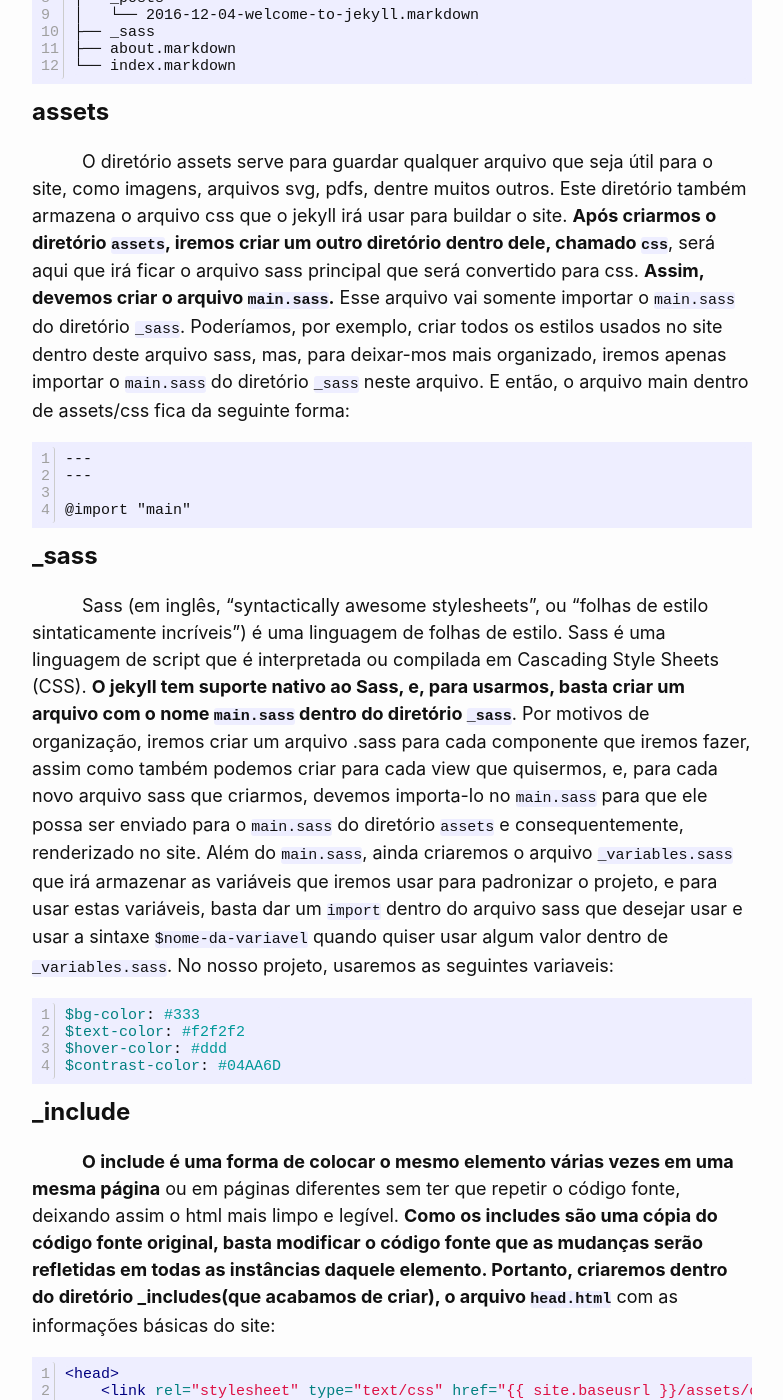
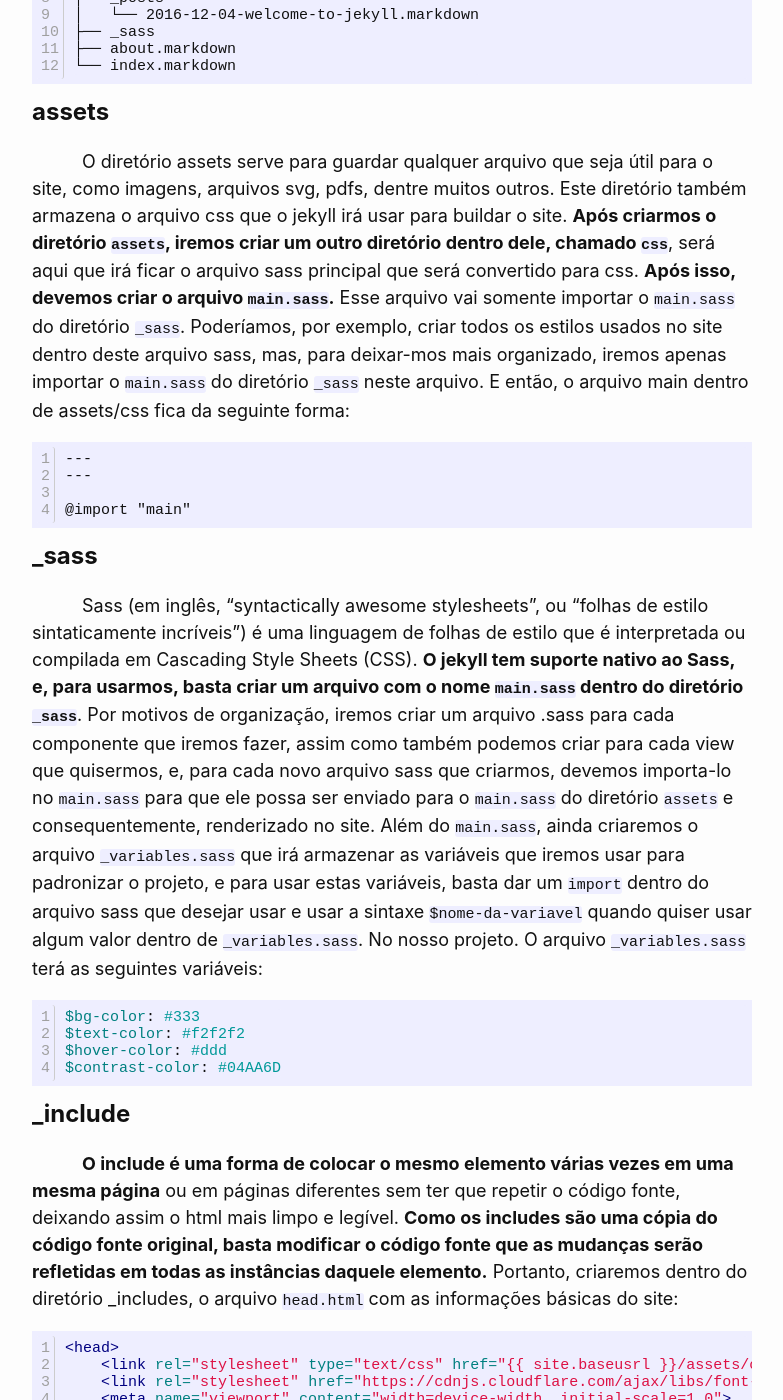
Before and after one commit to MuseuComputacao/museucomputacao.github.io, a Jekyll site: the page built from docs/_posts/2021-09-02-change-jekyll-theme.md, in a window 1280 px wide and 1400 px high, scrolled down 1872 px. Shown: the whole window, without its empty margins (178-961 px from the left). Built offline with Jekyll 4.4.1, drawn with Linux system fonts in a browser that asks for light colours; nearby versions of some CDN libraries; some of the changed text lies outside the part shown.

Commit message:
refactor(post/change-jekyll-theme): updated article

```diff
--- a/docs/_posts/2021-09-02-change-jekyll-theme.md
+++ b/docs/_posts/2021-09-02-change-jekyll-theme.md
@@ -65,7 +65,7 @@ Um novo projeto no Jekyll tem esta estrutura:
 
 O diretório assets serve para guardar qualquer arquivo que seja útil para o site, como imagens, arquivos svg, pdfs, dentre muitos outros. Este diretório também armazena o arquivo css que o jekyll irá usar para buildar o site.
 **Após criarmos o diretório `assets`, iremos criar um outro diretório dentro dele, chamado `css`**, será aqui que irá ficar o arquivo sass principal que será convertido para css.
-**Assim, devemos criar o arquivo `main.sass`.** Esse arquivo vai somente importar o `main.sass` do diretório `_sass`. Poderíamos, por exemplo, criar todos os estilos usados no site dentro deste arquivo sass, mas, para deixar-mos mais organizado, iremos apenas importar o `main.sass` do diretório `_sass` neste arquivo. E então, o arquivo main dentro de assets/css fica da seguinte forma:
+**Após isso, devemos criar o arquivo `main.sass`.** Esse arquivo vai somente importar o `main.sass` do diretório `_sass`. Poderíamos, por exemplo, criar todos os estilos usados no site dentro deste arquivo sass, mas, para deixar-mos mais organizado, iremos apenas importar o `main.sass` do diretório `_sass` neste arquivo. E então, o arquivo main dentro de assets/css fica da seguinte forma:
 
 {% highlight liquid linenos%}
 {% raw %}
@@ -78,7 +78,7 @@ O diretório assets serve para guardar qualquer arquivo que seja útil para o si
 
 ## _sass
 
-Sass (em inglês, "syntactically awesome stylesheets", ou "folhas de estilo sintaticamente incríveis") é uma linguagem de folhas de estilo. Sass é uma linguagem de script que é interpretada ou compilada em Cascading Style Sheets (CSS). **O jekyll tem suporte nativo ao Sass, e, para usarmos, basta criar um arquivo com o nome `main.sass` dentro do diretório `_sass`**. Por motivos de organização, iremos criar um arquivo .sass para cada componente que iremos fazer, assim como também podemos criar para cada view que quisermos, e, para cada novo arquivo sass que criarmos, devemos importa-lo no `main.sass` para que ele possa ser enviado para o `main.sass` do diretório `assets` e consequentemente, renderizado no site. Além do `main.sass`, ainda criaremos o arquivo `_variables.sass` que irá armazenar as variáveis que iremos usar para padronizar o projeto, e para usar estas variáveis, basta dar um `import` dentro do arquivo sass que desejar usar e usar a sintaxe `$nome-da-variavel` quando quiser usar algum valor dentro de `_variables.sass`. No nosso projeto, usaremos as seguintes variaveis:
+Sass (em inglês, "syntactically awesome stylesheets", ou "folhas de estilo sintaticamente incríveis") é uma linguagem de folhas de estilo que é interpretada ou compilada em Cascading Style Sheets (CSS). **O jekyll tem suporte nativo ao Sass, e, para usarmos, basta criar um arquivo com o nome `main.sass` dentro do diretório `_sass`**. Por motivos de organização, iremos criar um arquivo .sass para cada componente que iremos fazer, assim como também podemos criar para cada view que quisermos, e, para cada novo arquivo sass que criarmos, devemos importa-lo no `main.sass` para que ele possa ser enviado para o `main.sass` do diretório `assets` e consequentemente, renderizado no site. Além do `main.sass`, ainda criaremos o arquivo `_variables.sass` que irá armazenar as variáveis que iremos usar para padronizar o projeto, e para usar estas variáveis, basta dar um `import` dentro do arquivo sass que desejar usar e usar a sintaxe `$nome-da-variavel` quando quiser usar algum valor dentro de `_variables.sass`. No nosso projeto. O arquivo `_variables.sass` terá as seguintes variáveis:
 
 {% highlight sass linenos %}
 {% raw %}
@@ -91,7 +91,7 @@ $contrast-color: #04AA6D
 
 ## _include
 
-**O include é uma forma de colocar o mesmo elemento várias vezes em uma mesma página** ou em páginas diferentes sem ter que repetir o código fonte, deixando assim o html mais limpo e legível. **Como os includes são uma cópia do código fonte original, basta modificar o código fonte que as mudanças serão refletidas em todas as instâncias daquele elemento. Portanto, criaremos dentro do diretório _includes(que acabamos de criar), o arquivo `head.html`** com as informações básicas do site:
+**O include é uma forma de colocar o mesmo elemento várias vezes em uma mesma página** ou em páginas diferentes sem ter que repetir o código fonte, deixando assim o html mais limpo e legível. **Como os includes são uma cópia do código fonte original, basta modificar o código fonte que as mudanças serão refletidas em todas as instâncias daquele elemento.** Portanto, criaremos dentro do diretório _includes, o arquivo `head.html` com as informações básicas do site:
 
 {% highlight html linenos %}
 {% raw %}
```
Also changed, not shown: other parts of docs/_posts/2021-09-02-change-jekyll-theme.md (+6 -4 lines).
